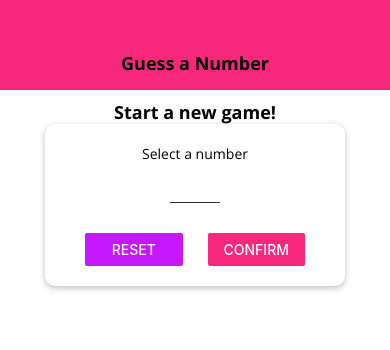
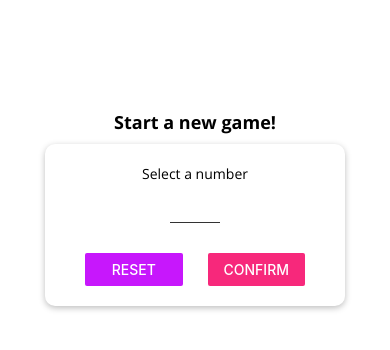
Before and after one commit to felipemotarocha/react-native-course-goals, a React Native app: screen / in a window 390 px wide. Shown: the top 350 px of the page. Built offline with nearby package versions, Linux system fonts and the light colour scheme.

Commit message:
feat: styling improvements

```diff
--- a/components/Header.tsx
+++ b/components/Header.tsx
@@ -1,5 +1,5 @@
 import * as React from "react";
-import { View, StyleSheet } from "react-native";
+import { View, StyleSheet, Platform } from "react-native";
 import colors from "../constants/colors";
 import TitleText from "./TItleText";
 
@@ -10,7 +10,7 @@ export interface HeaderProps {
 const Header: React.FunctionComponent<HeaderProps> = ({ title }) => {
 	return (
 		<View style={styles.container}>
-			<TitleText>{title}</TitleText>
+			<TitleText style={styles.title}>{title}</TitleText>
 		</View>
 	);
 };
@@ -20,9 +20,14 @@ const styles = StyleSheet.create({
 		width: "100%",
 		height: 90,
 		paddingTop: 36,
-		backgroundColor: colors.primary,
+		backgroundColor: Platform.OS === "android" ? colors.primary : "white",
 		alignItems: "center",
 		justifyContent: "center",
+		borderBottomColor: Platform.OS === "ios" ? "#CCCCCC" : "transparent",
+		borderBottomWidth: Platform.OS === "ios" ? 1 : 0,
+	},
+	title: {
+		color: Platform.OS === "ios" ? colors.primary : "white",
 	},
 });
 
--- a/components/TItleText.tsx
+++ b/components/TItleText.tsx
@@ -1,12 +1,16 @@
 import React, { ReactNode } from "react";
-import { Text, StyleSheet, TextProps } from "react-native";
+import { Text, StyleSheet, TextProps, TextStyle } from "react-native";
 
 export interface TitleTextProps extends TextProps {
 	children: ReactNode;
+	style?: TextStyle;
 }
 
-const TitleText: React.FunctionComponent<TitleTextProps> = ({ children }) => {
-	return <Text style={styles.titleText}>{children}</Text>;
+const TitleText: React.FunctionComponent<TitleTextProps> = ({
+	children,
+	style,
+}) => {
+	return <Text style={{ ...styles.titleText, ...style }}>{children}</Text>;
 };
 
 const styles = StyleSheet.create({
--- a/screens/GameOverScreen.tsx
+++ b/screens/GameOverScreen.tsx
@@ -26,7 +26,7 @@ const GameOverScreen: React.FunctionComponent<GameOverScreenProps> = ({
 	restart,
 }) => {
 	return (
-		<ScrollView>
+		<ScrollView contentContainerStyle={styles.scrollView}>
 			<View style={styles.container}>
 				<TitleText>The game is over!</TitleText>
 				<View style={styles.imageContainer}>
@@ -58,6 +58,7 @@ const styles = StyleSheet.create({
 		justifyContent: "center",
 		alignItems: "center",
 		paddingVertical: 10,
+		height: Dimensions.get("window").height - 90,
 	},
 	imageContainer: {
 		width: Dimensions.get("window").width * 0.7,
--- a/screens/GameScreen.tsx
+++ b/screens/GameScreen.tsx
@@ -171,7 +171,7 @@ const styles = StyleSheet.create({
 		alignItems: "center",
 	},
 	listContainer: {
-		width: Dimensions.get("window").width > 350 ? "60%" : "80%",
+		width: "80%",
 		flex: 1,
 	},
 	listContent: {
@@ -187,7 +187,7 @@ const styles = StyleSheet.create({
 		backgroundColor: "#FFFFFF",
 		flexDirection: "row",
 		justifyContent: "space-around",
-		width: "60%",
+		width: "100%",
 	},
 });
 
```
